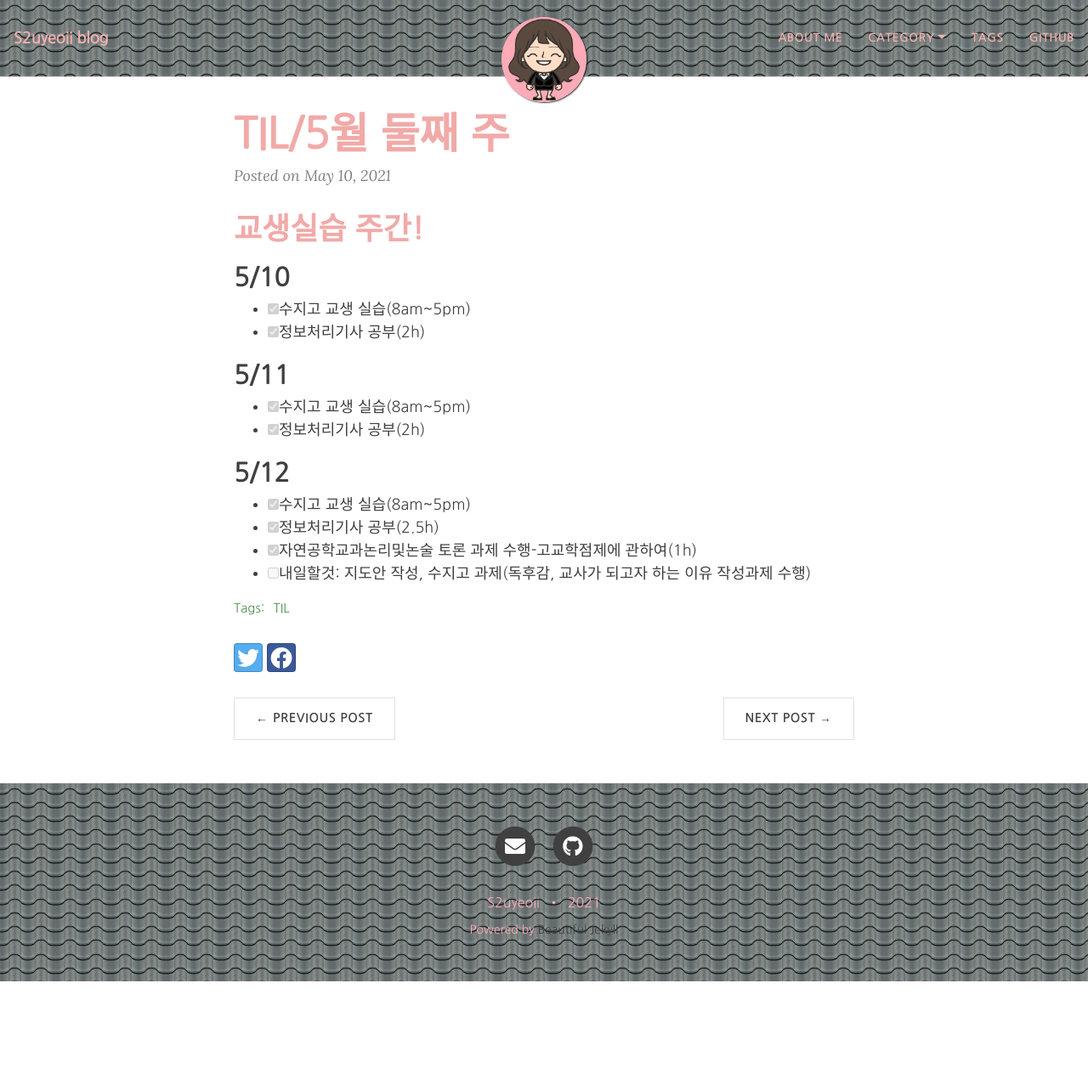
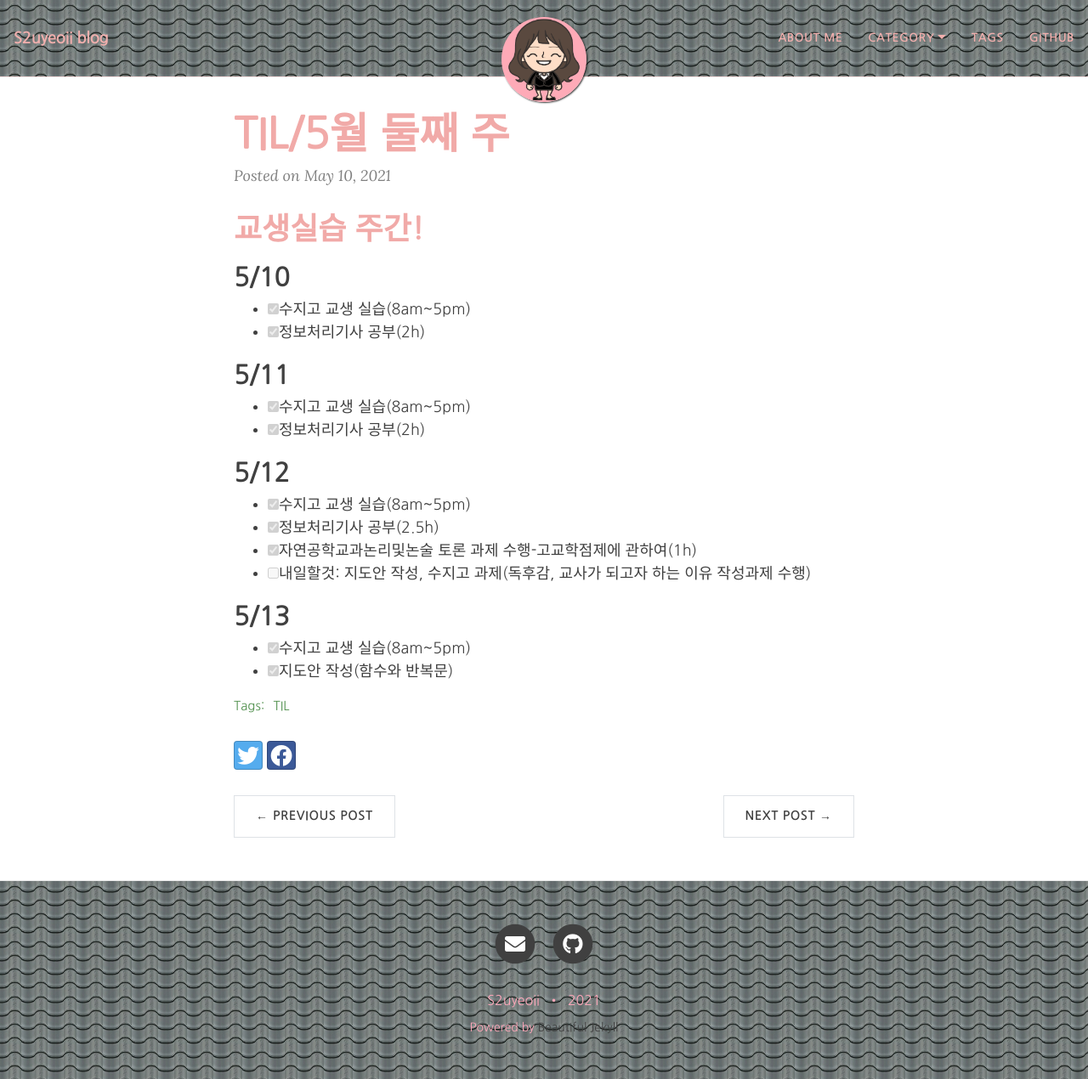
Before and after one commit to yeoneed/yeoneed.github.io, a Jekyll site: the page built from _posts/2021-05-10-TIL-5월 둘째 주.md, in a window 1280 px wide and 1270 px high. Shown: the whole window at 85% size. Built offline with Jekyll 4.4.1, drawn with Linux system fonts in a browser that asks for light colours; nearby versions of some CDN libraries; some web fonts are replaced.

Commit message:
Update 2021-05-10-TIL-5월 둘째 주.md

```diff
--- a/_posts/2021-05-10-TIL-5월 둘째 주.md
+++ b/_posts/2021-05-10-TIL-5월 둘째 주.md
@@ -23,3 +23,7 @@ category: [TIL]
  - [x] 정보처리기사 공부(2.5h)
  - [x] 자연공학교과논리및논술 토론 과제 수행-고교학점제에 관하여(1h)
  - [ ] 내일할것: 지도안 작성, 수지고 과제(독후감, 교사가 되고자 하는 이유 작성과제 수행)
+
+## 5/13
+ - [x] 수지고 교생 실습(8am~5pm)
+ - [x] 지도안 작성(함수와 반복문)
```
